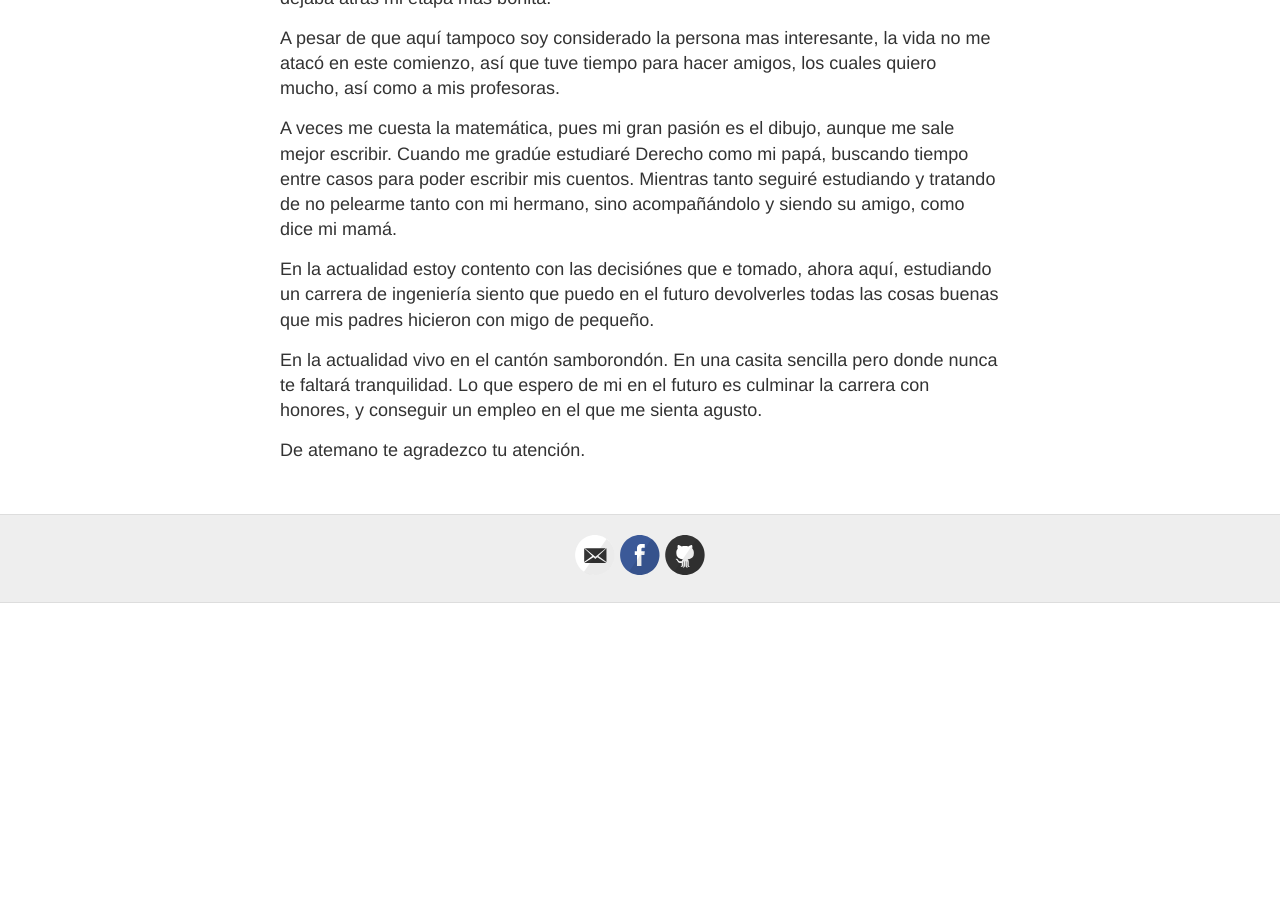
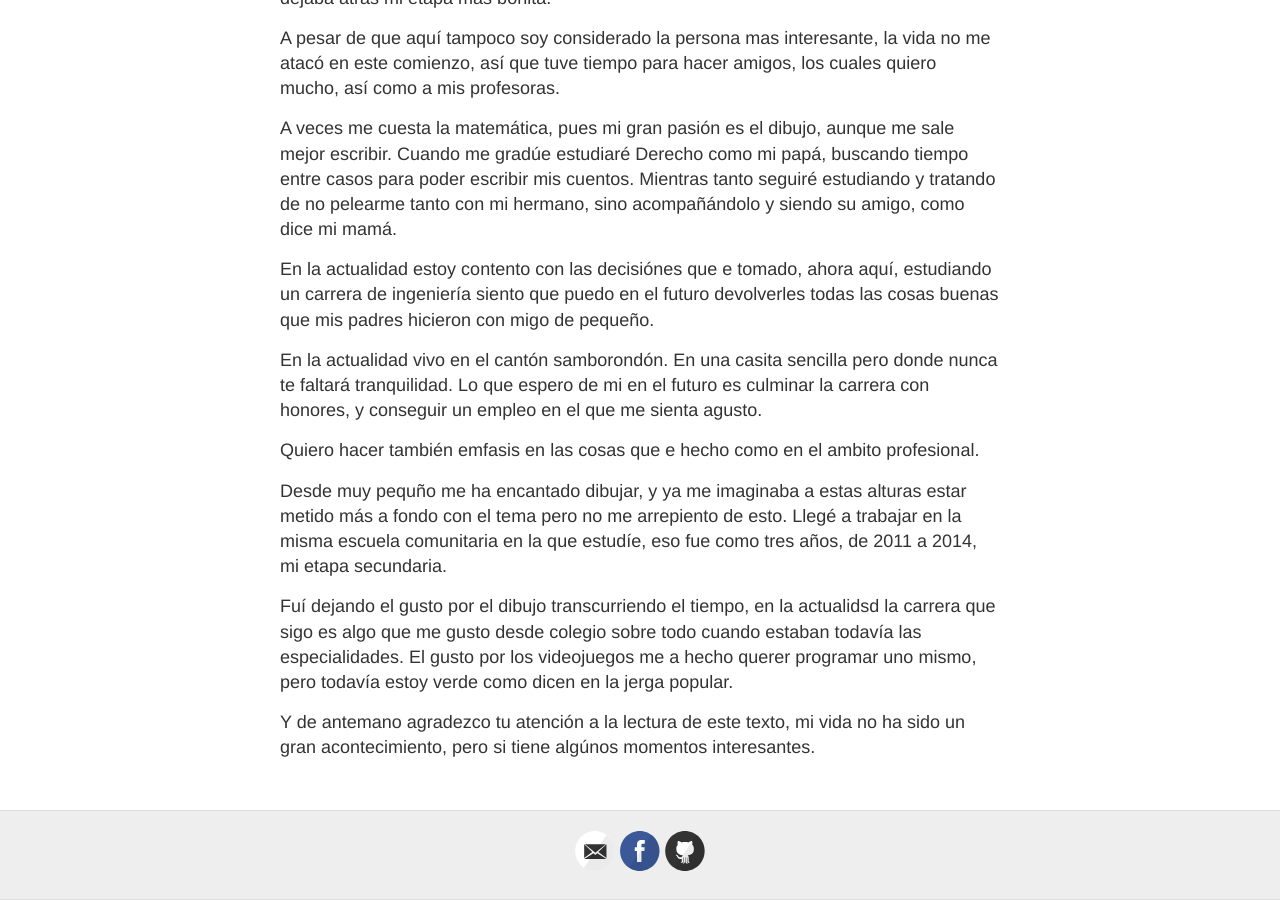
Before and after one commit to andrescharro22/Carlos-F007.github.io, a Jekyll site: the page built from biografía.md, in a window 1280 px wide and 900 px high, scrolled down 765 px. Built offline with Jekyll 4.4.1, drawn with Linux system fonts in a browser that asks for light colours; before the commit the page ends 1368 px from its top, so only the background shows below that.

Commit message:
Update biografía.md

```diff
--- a/biografía.md
+++ b/biografía.md
@@ -24,4 +24,11 @@ En la actualidad estoy contento con las decisiónes que e tomado, ahora aquí, e
 
 En la actualidad vivo en el cantón samborondón. En una casita sencilla pero donde nunca te faltará tranquilidad. Lo que espero de mi en el futuro es culminar la carrera con honores, y conseguir un empleo en el que me sienta agusto.
 
-De atemano te agradezco tu atención.
+Quiero hacer también emfasis en las cosas que e hecho como en el ambito profesional.
+
+Desde muy pequño me ha encantado dibujar, y ya me imaginaba a estas alturas estar metido más a fondo con el tema pero no me arrepiento de esto.
+Llegé a trabajar en la misma escuela comunitaria en la que estudíe, eso fue como tres años, de 2011 a 2014, mi etapa secundaria.
+
+Fuí dejando el gusto por el dibujo transcurriendo el tiempo, en la actualidsd la carrera que sigo es algo que me gusto desde colegio sobre todo cuando estaban todavía las especialidades. El gusto por los videojuegos me a hecho querer programar uno mismo, pero todavía estoy verde como dicen en la jerga popular.
+
+Y de antemano agradezco tu atención a la lectura de este texto, mi vida no ha sido un gran acontecimiento, pero si tiene algúnos momentos interesantes.
```
